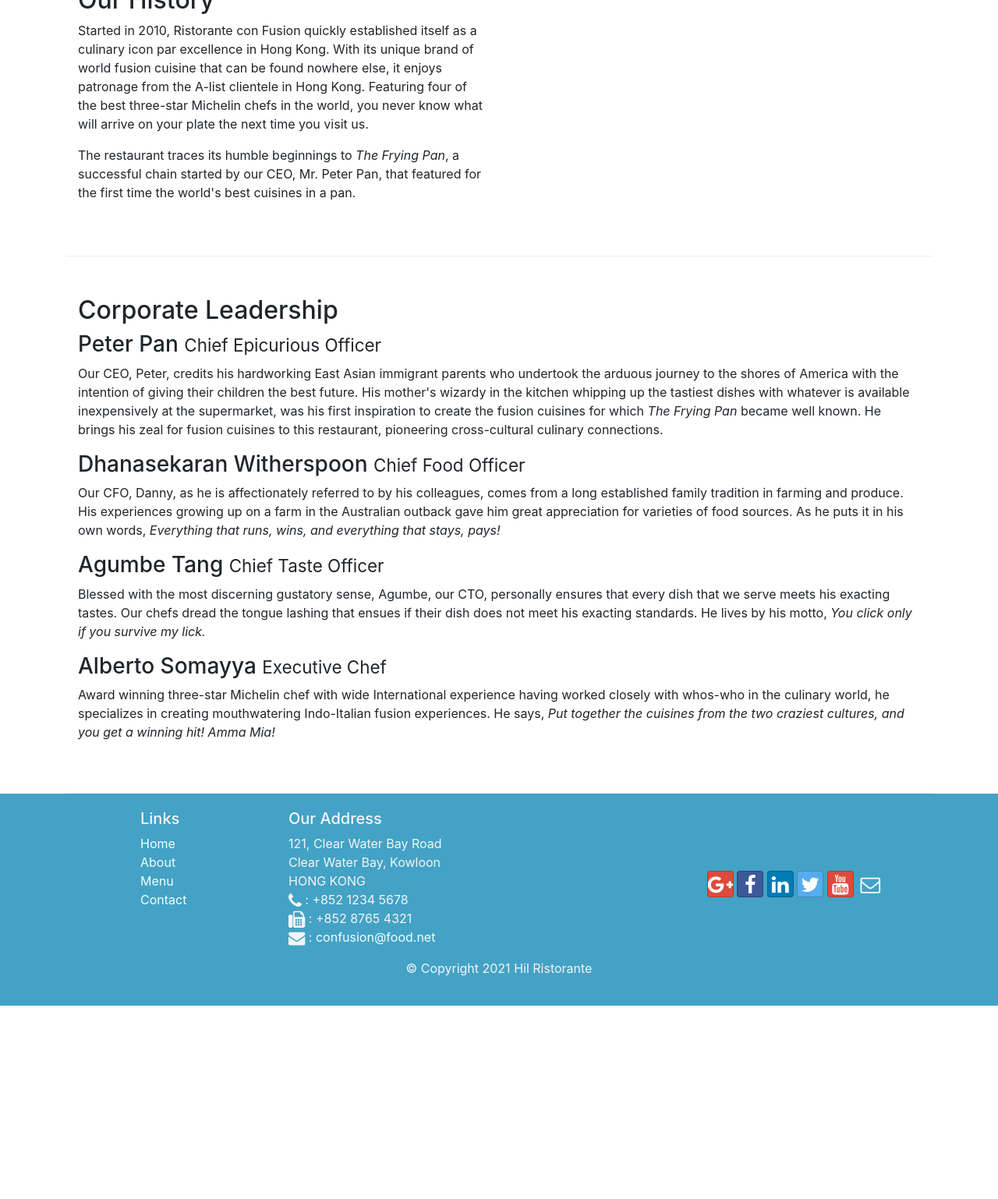
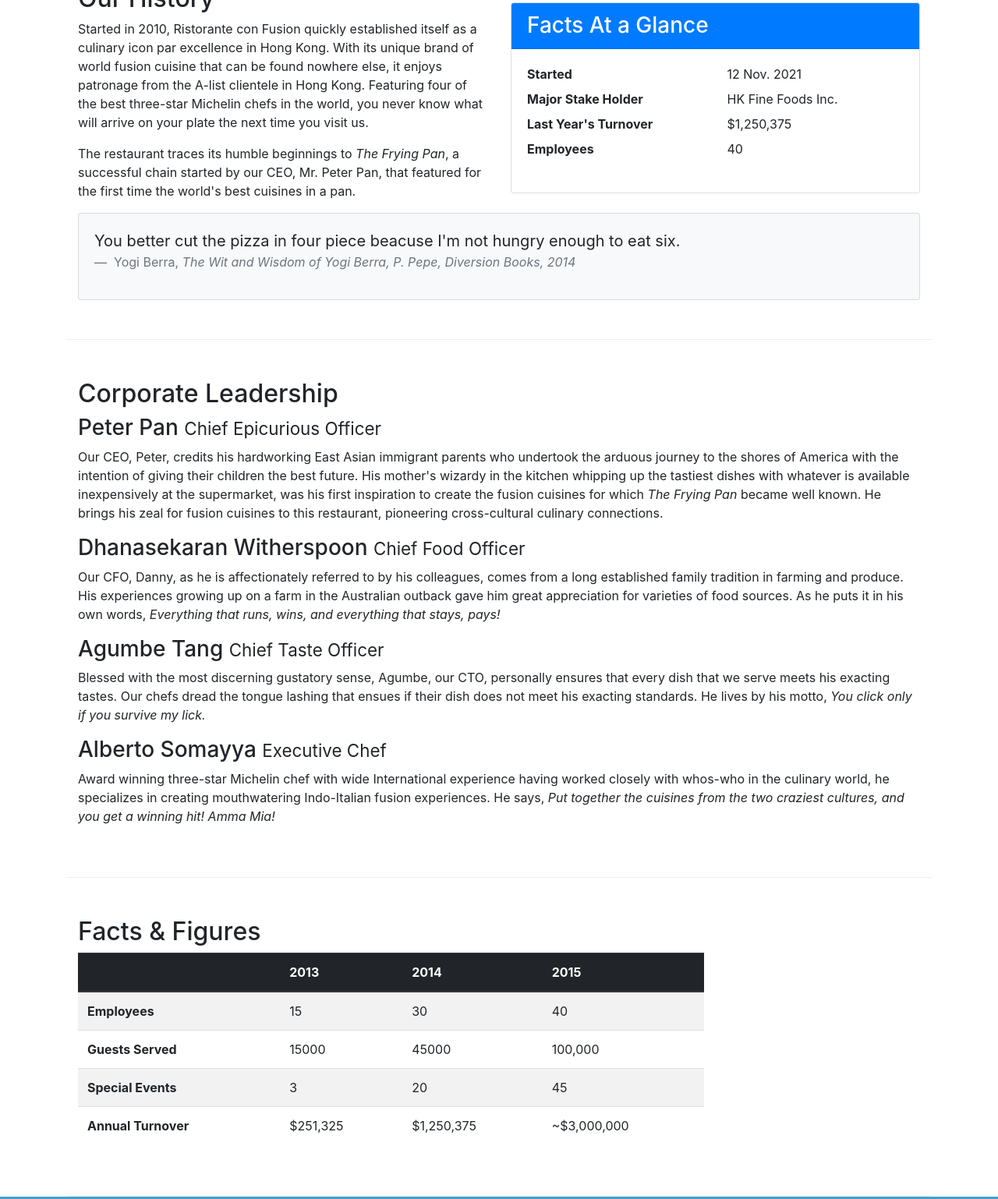
Before and after one commit to embunadem/hil-ristorante-github, a website: page about.html in a window 1280 px wide. Shown: the part 536-2074 px from the top of the page at 78% size. Before the commit the page ends 1826 px from the top, so only its background shows below. Drawn offline with nearby package versions, Linux system fonts and the light colour scheme.

Commit message:
table and cards

```diff
--- a/about.html
+++ b/about.html
@@ -109,10 +109,41 @@
                 <p>Started in 2010, Ristorante con Fusion quickly established itself as a culinary icon par excellence in Hong Kong. With its unique brand of world fusion cuisine that can be found nowhere else, it enjoys patronage from the A-list clientele in Hong Kong.  Featuring four of the best three-star Michelin chefs in the world, you never know what will arrive on your plate the next time you visit us.</p>
                 <p>The restaurant traces its humble beginnings to <em>The Frying Pan</em>, a successful chain started by our CEO, Mr. Peter Pan, that featured for the first time the world's best cuisines in a pan.</p>
             </div>
-            <div class="col col-sm">
+            <!-- //card -->
+            <div class="col-12 col-sm-6">
+                <div class="card">
+                    <h3 class="card-header bg-primary text-white">Facts At a Glance</h3>
+                    <div class="card-body">
+                        <dl class="row">
+                            <dt class="col-6">Started</dt>
+                            <dd class="col-6">12 Nov. 2021</dd>
+                            <dt class="col-6">Major Stake Holder</dt>
+                            <dd class="col-6">HK Fine Foods Inc.</dd>
+                            <dt class="col-6">Last Year's Turnover</dt>
+                            <dd class="col-6">$1,250,375</dd>
+                            <dt class="col-6">Employees</dt>
+                            <dd class="col-6">40</dd>
+                        </dl>
+                    </div>
+                </div>
+            </div>
+            <div class="col-12">
+                <div class="card card-body bg-light">
+                    <blockquote class="blockquote">
+                        <p class="mb-0">
+                            You better cut the pizza in four piece beacuse
+                            I'm not hungry enough to eat six.
+                        </p>
+                        <footer class="blockquote-footer">
+                            Yogi Berra,
+                            <cite title="Source Title">
+                                The Wit and Wisdom of Yogi Berra, P. Pepe, Diversion Books, 2014
+                            </cite>
+                        </footer>
+                    </blockquote>
+                </div>
             </div>
         </div>
-
 
         <div class="row row-content">
             <div class="col-12">
@@ -127,7 +158,53 @@
                 <p class="d-none d-sm-block">Award winning three-star Michelin chef with wide International experience having worked closely with whos-who in the culinary world, he specializes in creating mouthwatering Indo-Italian fusion experiences. He says, <em>Put together the cuisines from the two craziest cultures, and you get a winning hit! Amma Mia!</em></p>
             </div>
        </div>
+       <!-- table -->
+       <div class="row row-content">
+           <div class="col-12 col-sm-9">
+                <h2>Facts &amp; Figures</h2>
+                <div class="table-responsive">
+                    <table class="table table-striped">
+                        <thead class="thead-dark">
+                            <tr>
+                                <th>&nbsp;</th>
+                                <th>2013</th>
+                                <th>2014</th>
+                                <th>2015</th>
+                            </tr>
+                        </thead>
+                        <tbody>
+                            <tr>
+                                <th>Employees</th>
+                                <td>15</td>
+                                <td>30</td>
+                                <td>40</td>
+                            </tr>
+                            <tr>
+                                <th>Guests Served</th>
+                                <td>15000</td>
+                                <td>45000</td>
+                                <td>100,000</td>
+                            </tr>
+                            <tr>
+                                <th>Special Events</th>
+                                <td>3</td>
+                                <td>20</td>
+                                <td>45</td>
+                            </tr>
+                            <tr>
+                                <th>Annual Turnover</th>
+                                <td>$251,325</td>
+                                <td>$1,250,375</td>
+                                <td>~$3,000,000</td>
+                            </tr>
+                        </tbody>
+                    </table>
+                </div>
+           </div>
+           <div class="col-12 col-sm-3">
 
+           </div>
+       </div>
     </div>
 
     <footer class="footer">
```
